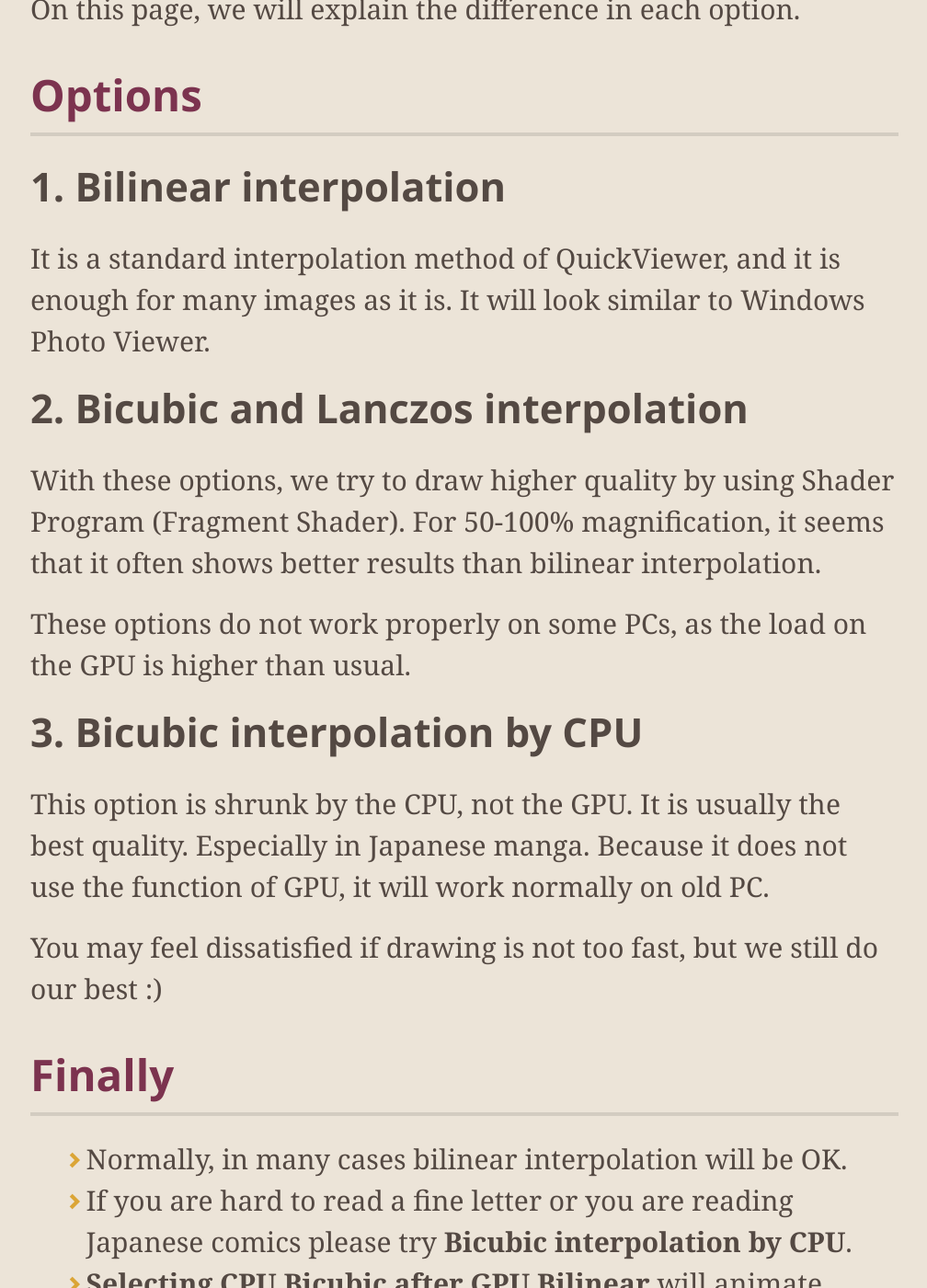
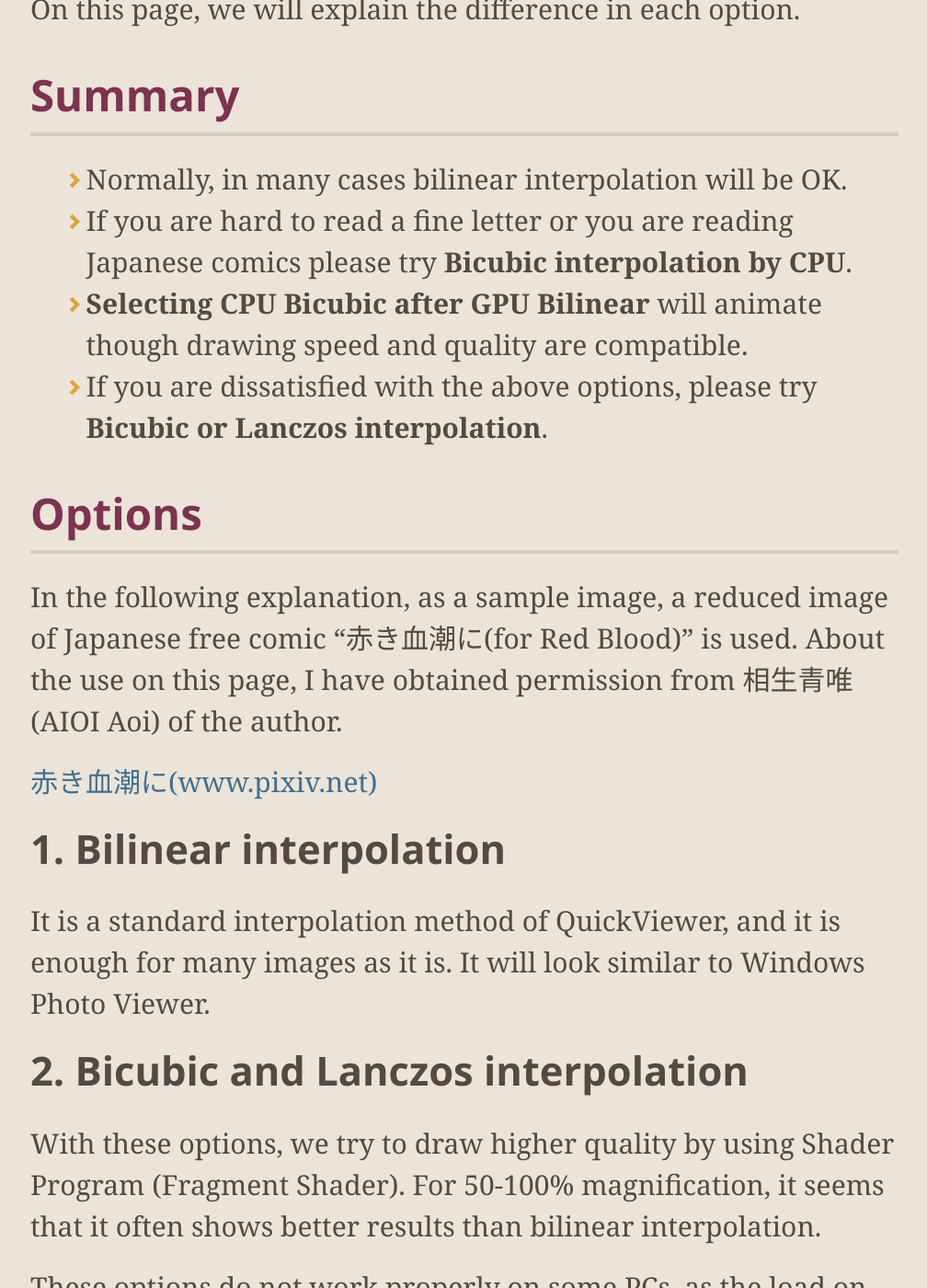
Before and after one commit to kanryu/quickviewer, a Jekyll site: the page built from docs/shader.md, in a window 1280 px wide and 1400 px high, scrolled down 571 px. Shown: the whole window at 92% size, without its empty margins (135-1143 px from the left). Built offline with Jekyll 4.4.1, drawn with Linux system fonts in a browser that asks for light colours; nearby versions of some CDN libraries; comment, search, counter and statistics services are not loaded; our own code applies the rules of GitHub Pages for plain Markdown files; some of the changed text lies outside the part shown.

Commit message:
Update shader.md

```diff
--- a/docs/shader.md
+++ b/docs/shader.md
@@ -12,7 +12,19 @@ This is because the interpolation method to reduce the image is changed.
 
 On this page, we will explain the difference in each option.
 
+## Summary
+
+- Normally, in many cases bilinear interpolation will be OK.
+- If you are hard to read a fine letter or you are reading Japanese comics please try **Bicubic interpolation by CPU**.
+- **Selecting CPU Bicubic after GPU Bilinear** will animate though drawing speed and quality are compatible.
+- If you are dissatisfied with the above options, please try **Bicubic or Lanczos interpolation**.
+
 ## Options
+
+In the following explanation, as a sample image, a reduced image of Japanese free comic "赤き血潮に(for Red Blood)" is used.
+About the use on this page, I have obtained permission from 相生青唯(AIOI Aoi) of the author.
+
+[赤き血潮に(www.pixiv.net)](https://www.pixiv.net/member_illust.php?mode=medium&illust_id=62086450)
 
 ### 1. Bilinear interpolation
 
@@ -31,10 +43,3 @@ This option is shrunk by the CPU, not the GPU. It is usually the best quality. E
 Because it does not use the function of GPU, it will work normally on old PC.
 
 You may feel dissatisfied if drawing is not too fast, but we still do our best :)
-
-## Finally
-
-- Normally, in many cases bilinear interpolation will be OK.
-- If you are hard to read a fine letter or you are reading Japanese comics please try **Bicubic interpolation by CPU**.
-- **Selecting CPU Bicubic after GPU Bilinear** will animate though drawing speed and quality are compatible.
-- If you are dissatisfied with the above options, please try **Bicubic or Lanczos interpolation**.
```
